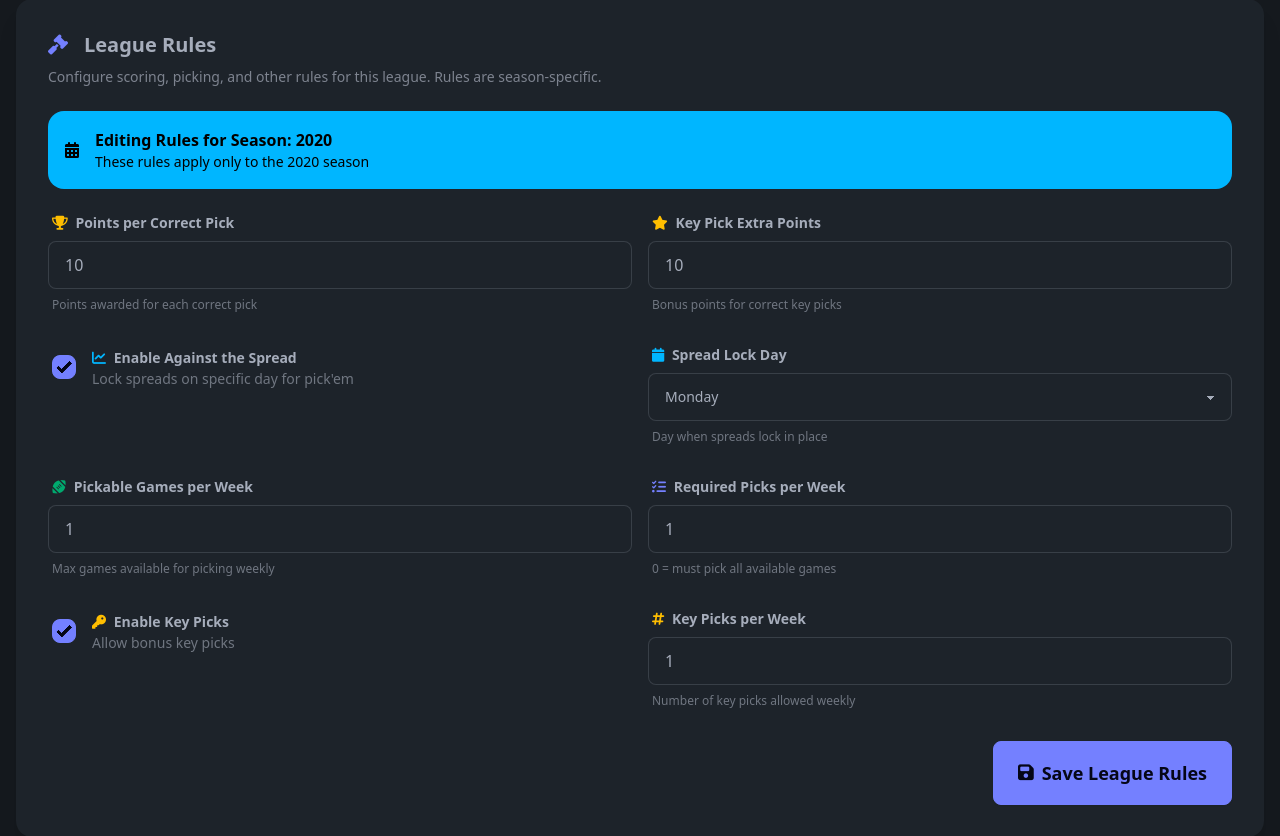
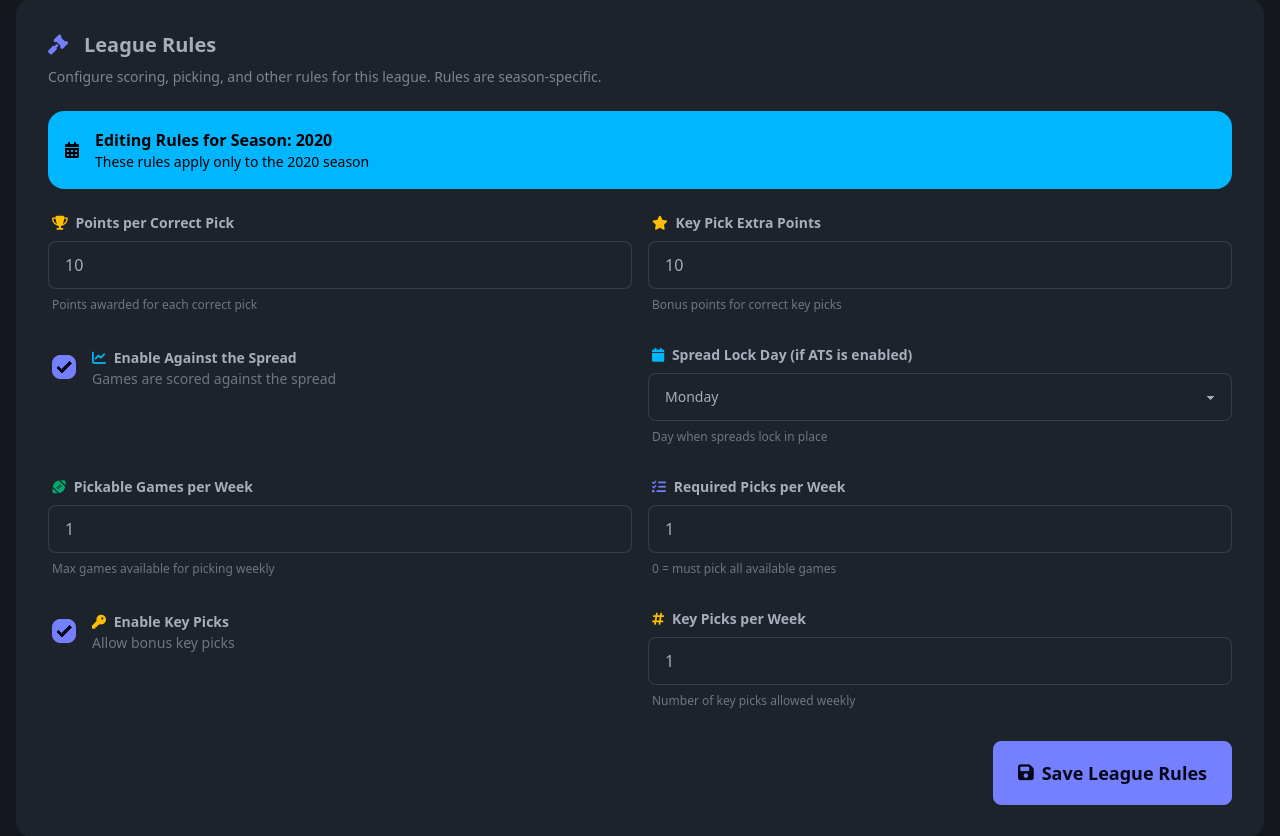
Before and after one commit to pmojo375/Pickem, a Django app: page /settings/ in a window 1280 px wide. Shown: the part 189-1025 px from the top of the page. Run offline with Django 5.2, Linux system fonts and the light colour scheme; a user stored in the database is signed in; tables that the repository leaves empty hold one stand-in row (values such as "Sample post"); parts of the project's set-up code (start-up, migrations or seed data) failed here and were passed over; some libraries are stand-ins or nearby versions.

Commit message:
Enhance spread locking logic in settings view
- Updated the spread locking mechanism to only lock spreads after the designated lock day or on the lock day if a spread exists for that date.
- Improved comments in the code for clarity regarding the locking conditions.
- Modified the settings template to clarify the purpose of the spread lock day when ATS is enabled.

```diff
--- a/pickem/cfb/templates/cfb/settings.html
+++ b/pickem/cfb/templates/cfb/settings.html
@@ -113,7 +113,7 @@
                                 <i class="fas fa-chart-line text-info mr-1"></i>
                                 Enable Against the Spread
                             </span>
-                            <p class="text-sm text-base-content/60">Lock spreads on specific day for pick'em</p>
+                            <p class="text-sm text-base-content/60">Games are scored against the spread</p>
                         </div>
                     </label>
                 </div>
@@ -123,7 +123,7 @@
                     <label class="label">
                         <span class="label-text font-semibold">
                             <i class="fas fa-calendar text-info mr-1"></i>
-                            Spread Lock Day
+                            Spread Lock Day (if ATS is enabled)
                         </span>
                     </label>
                     <select name="spread_lock_weekday" class="select select-bordered">
--- a/pickem/cfb/views.py
+++ b/pickem/cfb/views.py
@@ -591,6 +591,7 @@ def settings_view(request):
                             locked_count += 1
                         elif ats_enabled and league_game.locked_home_spread is None:
                             # If against_the_spread is enabled and no locked spread yet, apply the spread lock rule
+                            # BUT only if we're on or after the lock day - otherwise let the automated task handle it
                             from .models import GameSpread, Week
                             from datetime import timedelta
 
@@ -603,10 +604,14 @@ def settings_view(request):
                                 days_until_lock_day = (spread_lock_weekday - week_start.weekday()) % 7
                                 lock_target_date = week_start + timedelta(days=days_until_lock_day)
 
+                                # Only lock if we're AFTER the lock day, or if we're ON the lock day and already have a spread from that day
+                                today = timezone.now().date()
+
                                 # Get all spreads for this game ordered by timestamp
                                 game_spreads = GameSpread.objects.filter(game=game).order_by('timestamp')
 
-                                if game_spreads.exists():
+                                if today > lock_target_date and game_spreads.exists():
+                                    # We're AFTER the lock day, so lock using tiered logic
                                     spread_to_use = None
 
                                     # Try to find spread from the lock target date
@@ -633,6 +638,18 @@ def settings_view(request):
                                         league_game.spread_locked_at = timezone.now()
                                         league_game.save(update_fields=['locked_home_spread', 'locked_away_spread', 'spread_locked_at'])
                                         locked_count += 1
+
+                                elif today == lock_target_date and game_spreads.exists():
+                                    # We're ON the lock day, only lock if we already have a spread from today
+                                    spread_from_today = game_spreads.filter(timestamp__date=lock_target_date).first()
+                                    if spread_from_today:
+                                        league_game.locked_home_spread = spread_from_today.home_spread
+                                        league_game.locked_away_spread = spread_from_today.away_spread
+                                        league_game.spread_locked_at = timezone.now()
+                                        league_game.save(update_fields=['locked_home_spread', 'locked_away_spread', 'spread_locked_at'])
+                                        locked_count += 1
+                                    # else: It's lock day but no spread from today yet, let automated task handle it
+                                # else: Before lock day, leave spread unlocked for now
                         elif not created:
                             # Just ensure it's active
                             league_game.is_active = True
```
